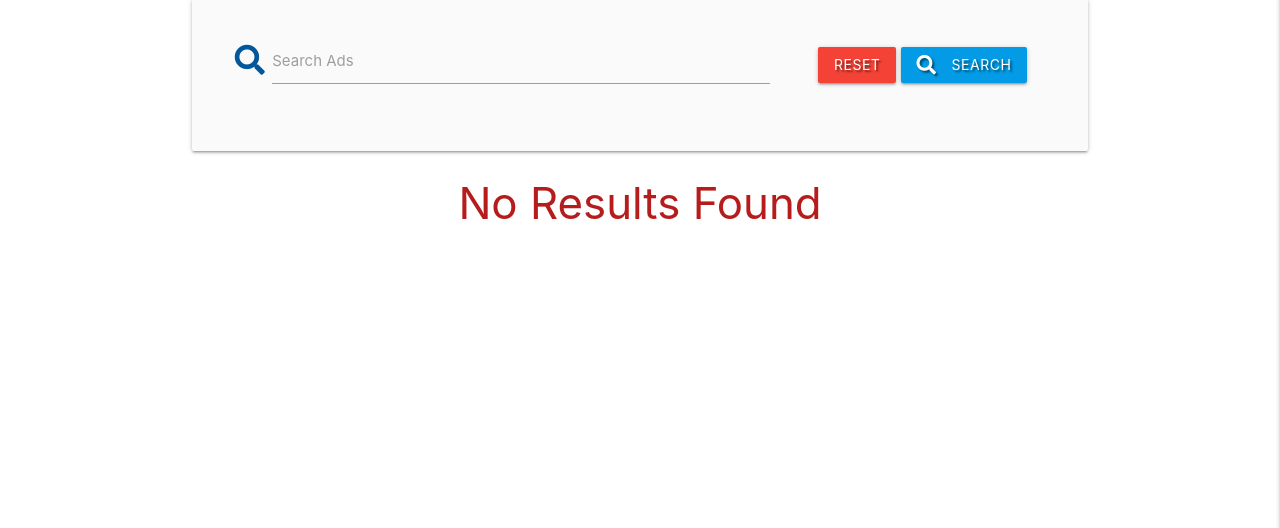
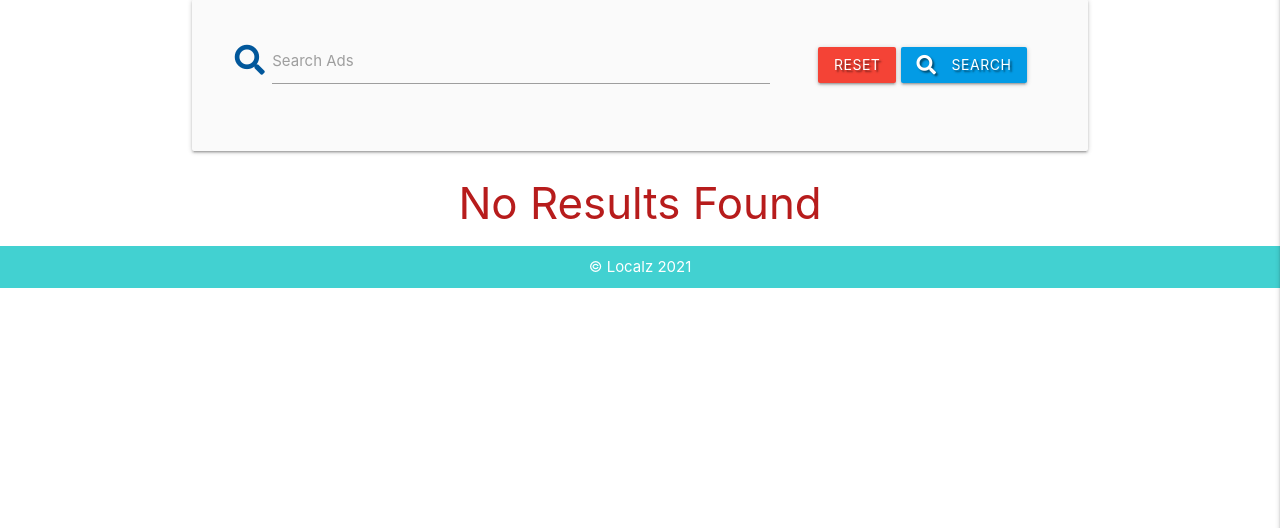
Before and after one commit to Code-Institute-Submissions/OluwafemiAwosanya-LOCALZ_AugResub, a Flask app: page / in a window 1280 px wide. Shown: the part 160-688 px from the top of the page. Run offline with Flask 2, Linux system fonts and the light colour scheme; data that the repository does not hold is empty; some libraries are stand-ins or nearby versions.

Commit message:
Add footer

```diff
--- a/static/css/style.css
+++ b/static/css/style.css
@@ -9,6 +9,13 @@
 .btn-small {
     margin: 2px;
 }
+
 .fa-phone{
     color: white;
 }
+
+footer{
+    line-height: 4px;
+    background-color:rgb(66, 209, 209);
+    padding: 4px;
+}
--- a/templates/base.html
+++ b/templates/base.html
@@ -72,6 +72,9 @@
         {% endblock %}
     </main>
 
+    <footer>
+        <p class="center-align  white-text text-darken 4">© Localz 2021</p>
+    </footer>
 
 
     <script src="https://code.jquery.com/jquery-3.6.0.min.js"
```
